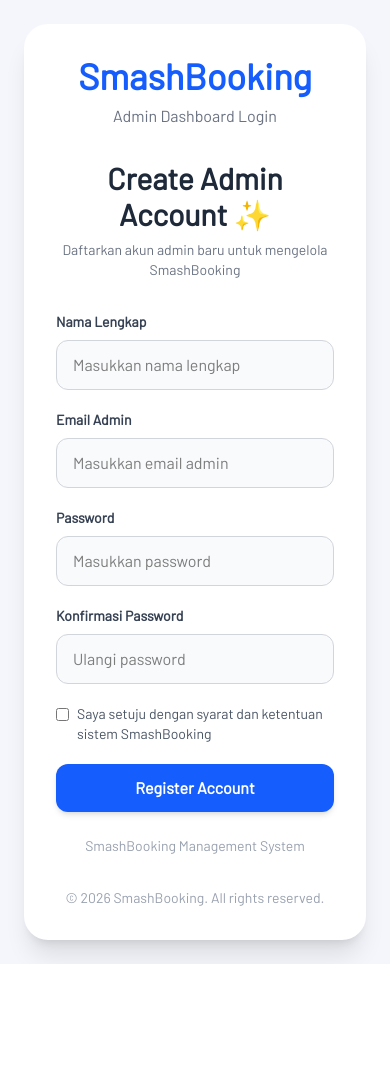
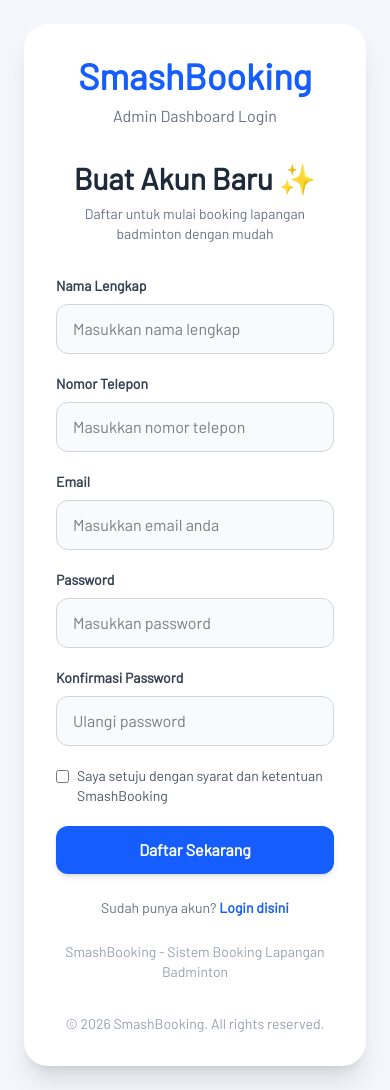
Before and after one commit to zikadwialyaputri/sistem-booking, a React (Vite) app: page /register in a window 390 px wide. Before the commit the page ends 964 px from the top, so only its background shows below. Built offline with nearby package versions, Linux system fonts and the light colour scheme.

Commit message:
Hasil implementasi P7

```diff
--- a/package.json
+++ b/package.json
@@ -11,6 +11,7 @@
   },
   "dependencies": {
     "@tailwindcss/vite": "^4.2.2",
+    "axios": "^1.16.0",
     "react": "^19.2.0",
     "react-dom": "^19.2.0",
     "react-icons": "^5.6.0",
--- a/src/admin/pages/auth/Forgot.jsx
+++ b/src/admin/pages/auth/Forgot.jsx
@@ -1,19 +1,17 @@
 export default function Forgot() {
     return (
         <div>
-            {/* Title */}
+            {/* Heading */}
             <div className="text-center mb-8">
                 <h2 className="text-3xl font-bold text-gray-800">
                     Lupa Password?
                 </h2>
 
-
                 <p className="text-gray-500 mt-2 text-sm leading-relaxed">
-                    Masukkan email admin yang terdaftar untuk menerima
-                    link reset password akun SmashBooking.
+                    Masukkan email akun kamu untuk menerima
+                    link reset password SmashBooking.
                 </p>
             </div>
-
 
             {/* Form */}
             <form className="space-y-5">
@@ -24,9 +22,8 @@ export default function Forgot() {
                         htmlFor="email"
                         className="block text-sm font-semibold text-gray-700 mb-2"
                     >
-                        Email Admin
+                        Email
                     </label>
-
 
                     <input
                         type="email"
@@ -46,7 +43,6 @@ export default function Forgot() {
                     />
                 </div>
 
-
                 {/* Button */}
                 <button
                     type="submit"
@@ -62,7 +58,6 @@ export default function Forgot() {
                 </button>
             </form>
 
-
             {/* Back Login */}
             <div className="text-center mt-6">
                 <a
@@ -72,6 +67,11 @@ export default function Forgot() {
                     ← Kembali ke Login
                 </a>
             </div>
+
+            {/* Footer */}
+            <p className="text-center text-sm text-gray-400 mt-6">
+                SmashBooking - Sistem Booking Lapangan Badminton
+            </p>
         </div>
     );
 }
--- a/src/admin/pages/auth/Login.jsx
+++ b/src/admin/pages/auth/Login.jsx
@@ -1,37 +1,146 @@
+import { useState } from "react";
+import { Link, useNavigate } from "react-router-dom";
+import axios from "axios";
+import { BsFillExclamationDiamondFill } from "react-icons/bs";
+import { ImSpinner2 } from "react-icons/im";
+
 export default function Login() {
+  /* navigate */
+  const navigate = useNavigate();
+
+  /* state */
+  const [loading, setLoading] = useState(false);
+  const [error, setError] = useState("");
+
+  const [dataForm, setDataForm] = useState({
+    username: "",
+    password: "",
+  });
+
+  /* handle input */
+  const handleChange = (evt) => {
+    const { name, value } = evt.target;
+
+    setDataForm({
+      ...dataForm,
+      [name]: value,
+    });
+
+    // hapus error saat user mulai mengetik
+    if (error) {
+      setError("");
+    }
+  };
+
+  /* process login */
+  const handleSubmit = async (e) => {
+    e.preventDefault();
+
+    // validasi form kosong
+    if (!dataForm.username || !dataForm.password) {
+      setError("Username dan password harus diisi");
+      return;
+    }
+
+    setLoading(true);
+    setError("");
+
+    try {
+      const response = await axios.post(
+        "https://dummyjson.com/auth/login",
+        {
+          username: dataForm.username,
+          password: dataForm.password,
+        },
+        {
+          headers: {
+            "Content-Type": "application/json",
+          },
+        }
+      );
+
+      console.log(response.data);
+
+      // redirect jika login berhasil
+      navigate("/");
+    } catch (err) {
+      console.log(err);
+
+      // error dari API
+      if (err.response) {
+        setError(
+          err.response.data.message || "Username atau password salah"
+        );
+      }
+
+      // server tidak merespon
+      else if (err.request) {
+        setError("Tidak dapat terhubung ke server");
+      }
+
+      // error lainnya
+      else {
+        setError("Terjadi kesalahan");
+      }
+    } finally {
+      setLoading(false);
+    }
+  };
+
+  /* error info */
+  const errorInfo = error ? (
+    <div className="bg-red-100 border border-red-200 mb-5 p-4 text-sm text-red-600 rounded-xl flex items-center">
+      <BsFillExclamationDiamondFill className="mr-2 text-lg" />
+      {error}
+    </div>
+  ) : null;
+
+  /* loading info */
+  const loadingInfo = loading ? (
+    <div className="bg-gray-100 border border-gray-200 mb-5 p-4 text-sm text-gray-600 rounded-xl flex items-center">
+      <ImSpinner2 className="mr-2 animate-spin" />
+      Mohon Tunggu...
+    </div>
+  ) : null;
+
   return (
     <div>
       {/* Heading */}
       <div className="text-center mb-8">
         <h2 className="text-3xl font-bold text-gray-800">
-                    Welcome Back 👋
+          Selamat Datang 👋
         </h2>
 
-
         <p className="text-gray-500 mt-2 text-sm">
-                    Login untuk mengakses dashboard SmashBooking
+          Login untuk melakukan booking lapangan badminton dengan mudah
         </p>
       </div>
 
+      {/* Error */}
+      {errorInfo}
+
+      {/* Loading */}
+      {loadingInfo}
 
       {/* Form */}
-            <form className="space-y-5">
-
-
-                {/* Email */}
+      <form onSubmit={handleSubmit} className="space-y-5">
+        {/* Username */}
         <div>
           <label
-                        htmlFor="email"
+            htmlFor="username"
             className="block text-sm font-semibold text-gray-700 mb-2"
           >
-                        Email Admin
+            Username
           </label>
 
-
           <input
-                        type="email"
-                        id="email"
-                        placeholder="Masukkan email anda"
+            type="text"
+            id="username"
+            name="username"
+            value={dataForm.username}
+            onChange={handleChange}
+            placeholder="Masukkan username"
+            disabled={loading}
             className="
               w-full px-4 py-3
               border border-gray-300
@@ -42,10 +151,10 @@ export default function Login() {
               focus:ring-blue-500
               focus:border-blue-500
               transition
+              disabled:bg-gray-100
             "
           />
         </div>
-
 
         {/* Password */}
         <div>
@@ -57,20 +166,22 @@ export default function Login() {
               Password
             </label>
 
-
-                        <a
-                            href="/forgot"
+            <Link
+              to="/forgot"
               className="text-sm text-blue-600 hover:text-blue-700"
             >
               Lupa Password?
-                        </a>
+            </Link>
           </div>
-
 
           <input
             type="password"
             id="password"
+            name="password"
+            value={dataForm.password}
+            onChange={handleChange}
             placeholder="Masukkan password"
+            disabled={loading}
             className="
               w-full px-4 py-3
               border border-gray-300
@@ -81,10 +192,10 @@ export default function Login() {
               focus:ring-blue-500
               focus:border-blue-500
               transition
+              disabled:bg-gray-100
             "
           />
         </div>
-
 
         {/* Remember Me */}
         <div className="flex items-center justify-between">
@@ -93,30 +204,51 @@ export default function Login() {
               type="checkbox"
               className="rounded border-gray-300 text-blue-600 focus:ring-blue-500"
             />
-                        Remember me
+            Ingat saya
           </label>
         </div>
-
 
         {/* Button */}
         <button
           type="submit"
+          disabled={loading}
           className="
             w-full py-3 rounded-xl
             bg-blue-600 hover:bg-blue-700
             text-white font-semibold
             transition duration-300
             shadow-md hover:shadow-lg
+            disabled:opacity-50
+            disabled:cursor-not-allowed
           "
         >
-                    Login Dashboard
+          {loading ? (
+            <span className="flex justify-center items-center">
+              <ImSpinner2 className="animate-spin mr-2" />
+              Loading...
+            </span>
+          ) : (
+            "Login Sekarang"
+          )}
         </button>
       </form>
 
+      {/* Register Link */}
+      <div className="text-center mt-6">
+        <p className="text-sm text-gray-500">
+          Belum punya akun?{" "}
+          <Link
+            to="/register"
+            className="text-blue-600 hover:text-blue-700 font-semibold"
+          >
+            Daftar sekarang
+          </Link>
+        </p>
+      </div>
 
-            {/* Footer Text */}
+      {/* Footer */}
       <p className="text-center text-sm text-gray-400 mt-6">
-                SmashBooking Management System
+        SmashBooking - Sistem Booking Lapangan Badminton
       </p>
     </div>
   );
--- a/src/admin/pages/auth/Register.jsx
+++ b/src/admin/pages/auth/Register.jsx
@@ -4,19 +4,16 @@ export default function Register() {
             {/* Heading */}
             <div className="text-center mb-8">
                 <h2 className="text-3xl font-bold text-gray-800">
-                    Create Admin Account ✨
+                    Buat Akun Baru ✨
                 </h2>
 
-
                 <p className="text-gray-500 mt-2 text-sm">
-                    Daftarkan akun admin baru untuk mengelola SmashBooking
+                    Daftar untuk mulai booking lapangan badminton dengan mudah
                 </p>
             </div>
 
-
             {/* Form */}
             <form className="space-y-5">
-
 
                 {/* Full Name */}
                 <div>
@@ -26,7 +23,6 @@ export default function Register() {
                     >
                         Nama Lengkap
                     </label>
-
 
                     <input
                         type="text"
@@ -46,21 +42,19 @@ export default function Register() {
                     />
                 </div>
 
-
-                {/* Email */}
+                {/* Phone */}
                 <div>
                     <label
-                        htmlFor="email"
+                        htmlFor="phone"
                         className="block text-sm font-semibold text-gray-700 mb-2"
                     >
-                        Email Admin
+                        Nomor Telepon
                     </label>
 
-
                     <input
-                        type="email"
-                        id="email"
-                        placeholder="Masukkan email admin"
+                        type="text"
+                        id="phone"
+                        placeholder="Masukkan nomor telepon"
                         className="
                             w-full px-4 py-3
                             border border-gray-300
@@ -75,6 +69,32 @@ export default function Register() {
                     />
                 </div>
 
+                {/* Email */}
+                <div>
+                    <label
+                        htmlFor="email"
+                        className="block text-sm font-semibold text-gray-700 mb-2"
+                    >
+                        Email
+                    </label>
+
+                    <input
+                        type="email"
+                        id="email"
+                        placeholder="Masukkan email anda"
+                        className="
+                            w-full px-4 py-3
+                            border border-gray-300
+                            rounded-xl
+                            bg-gray-50
+                            focus:outline-none
+                            focus:ring-2
+                            focus:ring-blue-500
+                            focus:border-blue-500
+                            transition
+                        "
+                    />
+                </div>
 
                 {/* Password */}
                 <div>
@@ -84,7 +104,6 @@ export default function Register() {
                     >
                         Password
                     </label>
-
 
                     <input
                         type="password"
@@ -104,7 +123,6 @@ export default function Register() {
                     />
                 </div>
 
-
                 {/* Confirm Password */}
                 <div>
                     <label
@@ -113,7 +131,6 @@ export default function Register() {
                     >
                         Konfirmasi Password
                     </label>
-
 
                     <input
                         type="password"
@@ -133,7 +150,6 @@ export default function Register() {
                     />
                 </div>
 
-
                 {/* Terms */}
                 <div className="flex items-start gap-2">
                     <input
@@ -141,15 +157,12 @@ export default function Register() {
                         className="mt-1 rounded border-gray-300 text-blue-600 focus:ring-blue-500"
                     />
 
-
                     <p className="text-sm text-gray-600">
-                        Saya setuju dengan syarat dan ketentuan sistem
-                        SmashBooking
+                        Saya setuju dengan syarat dan ketentuan SmashBooking
                     </p>
                 </div>
 
-
-                {/* Button */}
+                {/* Register Button */}
                 <button
                     type="submit"
                     className="
@@ -160,14 +173,27 @@ export default function Register() {
                         shadow-md hover:shadow-lg
                     "
                 >
-                    Register Account
+                    Daftar Sekarang
                 </button>
             </form>
 
+            {/* Login Link */}
+            <div className="text-center mt-6">
+                <p className="text-sm text-gray-500">
+                    Sudah punya akun?{" "}
+
+                    <a
+                        href="/login"
+                        className="text-blue-600 hover:text-blue-700 font-semibold"
+                    >
+                        Login disini
+                    </a>
+                </p>
+            </div>
 
             {/* Footer */}
             <p className="text-center text-sm text-gray-400 mt-6">
-                SmashBooking Management System
+                SmashBooking - Sistem Booking Lapangan Badminton
             </p>
         </div>
     );
```
Also changed, not shown: src/admin/App.jsx (+17 -8 lines), src/admin/components/Loading.jsx (+11 -8 lines), src/admin/pages/NotFound.jsx (added, +77 -0 lines), 1 other file (tests, documents, lock files or other folders). Lines whose indentation alone changed are shown as unchanged.
